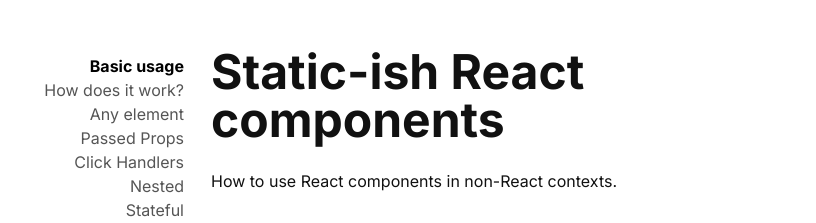
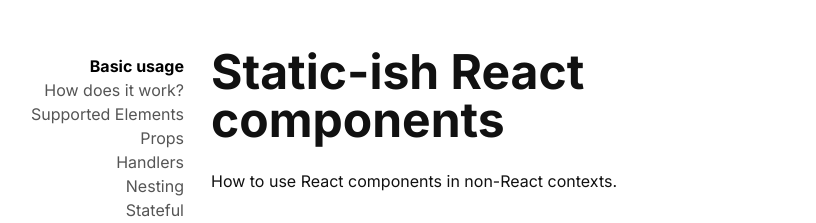
Before and after one commit to sambernhardt/static-react-components, a website: page index.html in a window 1280 px wide. Shown: the top 223 px of the page, without its empty margins (142-958 px from the left). Drawn offline with Linux system fonts and the light colour scheme.

Commit message:
Edited titles

```diff
--- a/index.html
+++ b/index.html
@@ -19,10 +19,10 @@
       <div class="leftColumn">
         <a href="#basic" class="active">Basic usage</a>
         <a href="#how">How does it work?</a>
-        <a href="#anyelement">Any element</a>
-        <a href="#passedprops">Passed Props</a>
-        <a href="#clickhandlers">Click Handlers</a>
-        <a href="#nested">Nested</a>
+        <a href="#anyelement">Supported Elements</a>
+        <a href="#passedprops">Props</a>
+        <a href="#handlers">Handlers</a>
+        <a href="#nesting">Nesting</a>
         <a href="#stateful">Stateful</a>
         <a href="#callbacks">Callbacks</a>
       </div>
@@ -97,8 +97,8 @@
         </div>
         <a class="anchorLink" id="anyelement"></a>
         <div class="block">
-          <h3>Any Element</h2>
-            <p>As long as <strong>index.js</strong> has a component to replace the specified <code class="language-html">data‑component</code>, this method will work for simple components like labels or buttons.</p>
+          <h3>Supported Elements</h2>
+            <p>This method works best for simple components like labels or buttons. However, as long as <strong>index.js</strong> knows what component to replace the specified element with, this method could theoretically work for any component.</p>
             <div class="snippet">
               <span data-component="Label" data-style="display: block;">
                 Enter your name
@@ -121,7 +121,7 @@
 
         <a class="anchorLink" id="passedprops"></a>
         <div class="block">
-          <h3>Passed props</h2>
+          <h3>Props</h2>
             <p>Props could be automatically passed by prepending the prop name with <code class="language-html">data-</code> and specifying it on the original element.</p>
             <div class="snippet">
               <span data-component="RebassButton" data-variant="primary">
@@ -173,11 +173,10 @@
         </div>
       </div>
 
-        <a class="anchorLink" id="clickhandlers"></a>
+        <a class="anchorLink" id="handlers"></a>
         <div class="block">
-          <h3>Click handlers</h2>
+          <h3>Handlers</h2>
             <p>Click handlers can be preserved either by passing <code class="language-html">onclick</code> functions through to the component or by forwarding <code class="language-html">class</code> and <code class="language-html">id</code> attributes.</p>
-</p>
             <div class="snippet">
               <span data-component="Button" onclick="alert('Inline!')">
                 Inline
@@ -202,10 +201,10 @@
             </div>
         </div>
 
-        <a class="anchorLink" id="nested"></a>
+        <a class="anchorLink" id="nesting"></a>
         <div class="block">
-          <h3>Nested components</h2>
-            <!-- <p>It works for nested components too! This allows you to retain any relational styling written in styled-components.</p> -->
+          <h3>Nesting components</h2>
+            <!-- <p>It works for nesting components too! This allows you to retain any relational styling written in styled-components.</p> -->
             <div class="snippet">
               <span data-component="Button">
                 <span data-component="Icon" data-icon="info-circle"></span>
```
